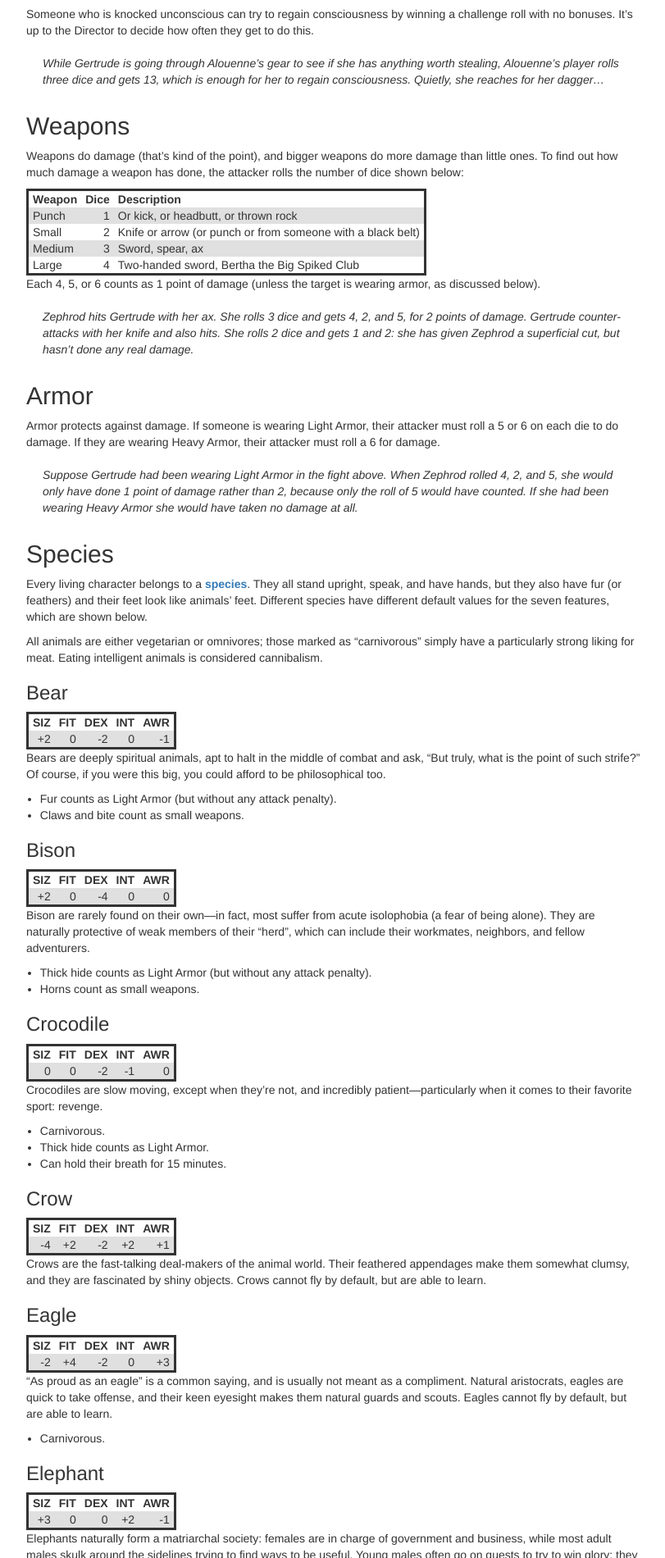
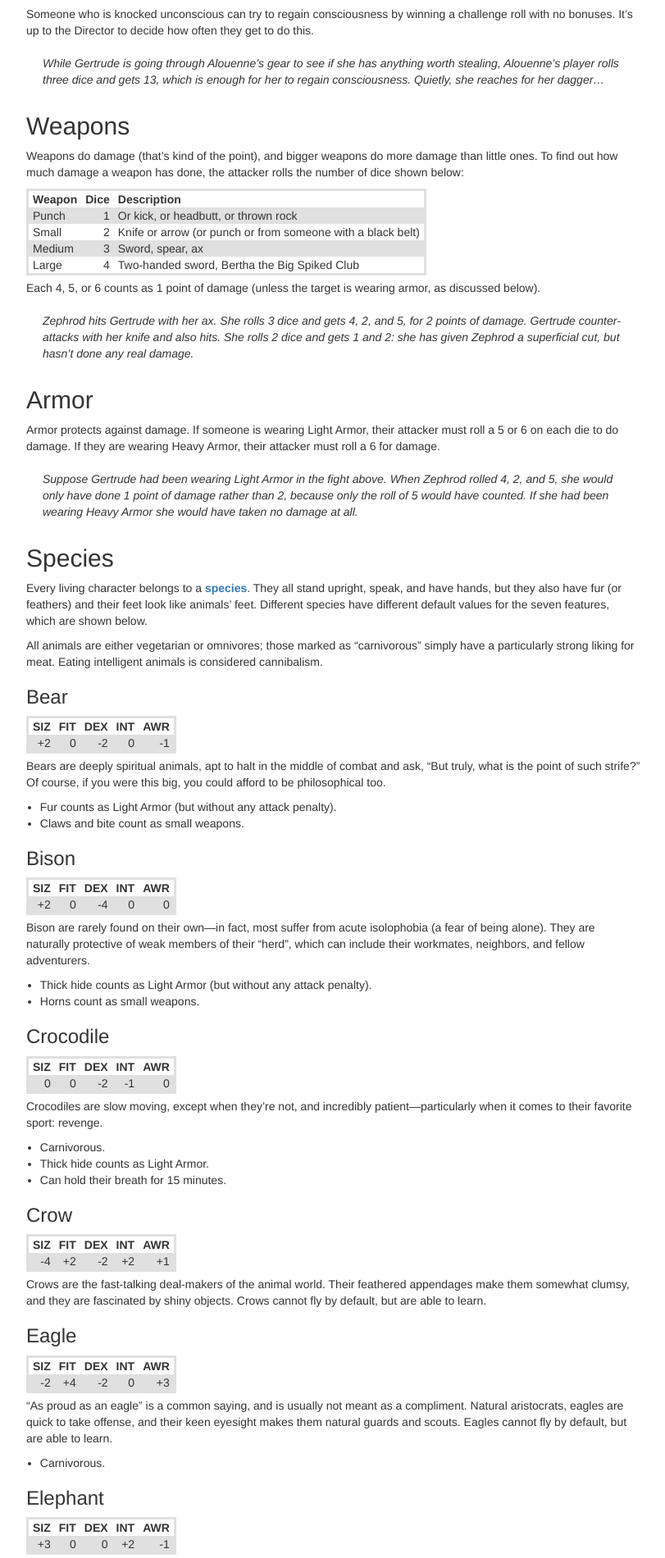
Before and after one commit to gvwilson/sensibleadventures, a Jekyll site: the page built from shapers/shapers.md, in a window 1280 px wide. Shown: the part 4185-6085 px from the top of the page at 82% size, without its empty margins (38-849 px from the left). Built offline with Jekyll 4.4.1, drawn with Linux system fonts in a browser that asks for light colours; nearby versions of some CDN libraries; library files that are not in the unit come from our copies.

```diff
--- a/css/site.css
+++ b/css/site.css
@@ -8,7 +8,9 @@
 
 table {
     border: solid;
+    border-color: #e0e0e0;
     border-collapse: separate;
+    margin-bottom: 5px;
 }
 
 th {
```
Also changed, not shown: 1 other file.
